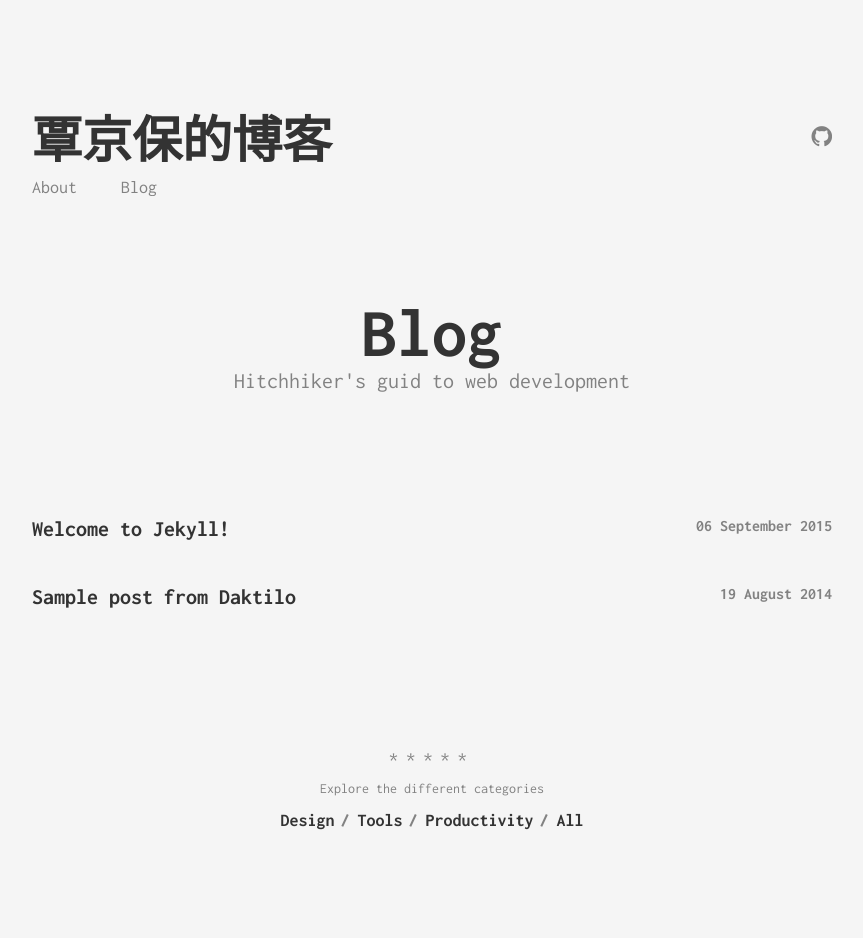
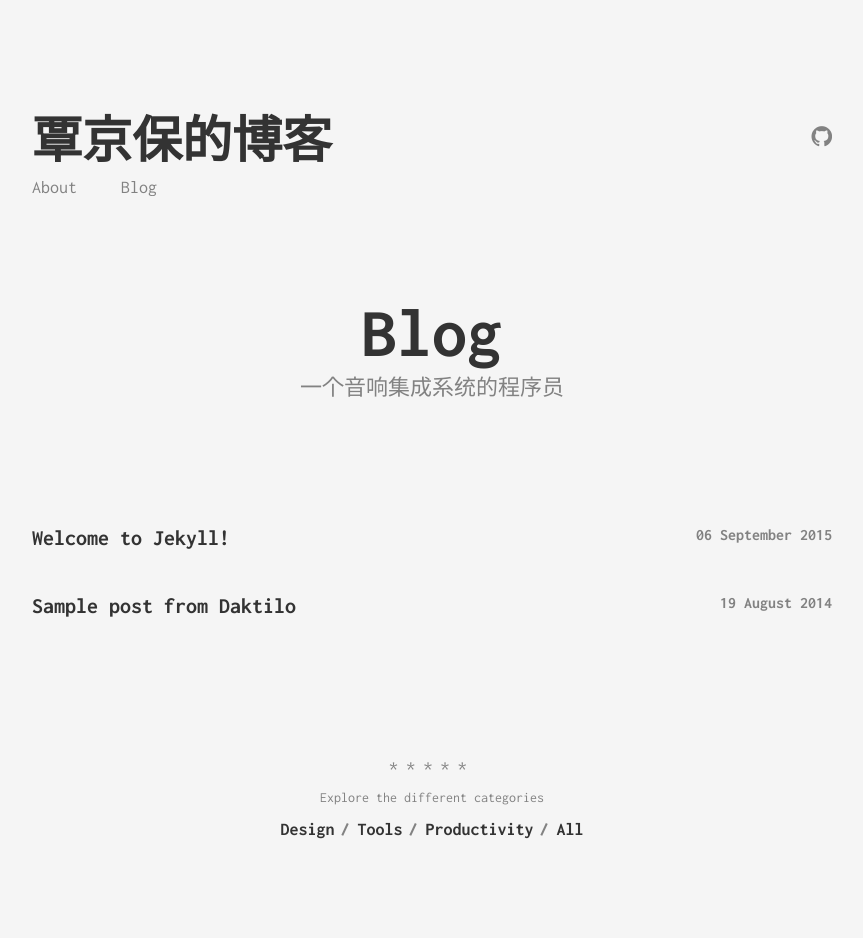
Before and after one commit to we2425806/we2425806.github.io, a Jekyll site: the page built from index.html, in a window 1280 px wide. Shown: the whole page, without its empty margins (208-1071 px from the left). Built offline with Jekyll 4.4.1, drawn with Linux system fonts in a browser that asks for light colours.

Commit message:
修改首页

```diff
--- a/index.html
+++ b/index.html
@@ -1,7 +1,7 @@
 ---
 layout: page
 title: Blog
-subtitle: Hitchhiker's guid to web development
+subtitle: 一个音响集成系统的程序员
 sitemap:
   priority: 0.9
 ---
@@ -9,7 +9,7 @@ sitemap:
 <ul class="list-posts">
     {% for post in site.posts %}
         <li class="post-teaser">
-            <a href="{{ post.url | prepend: site.baseurl }}">
+            <a href="{{ post.url | prepend: site.baseurl }}" class="post-teaser__title">
                 <span class="post-teaser__title">{{ post.title }}</span>
                 <span class="post-teaser__date">{{ post.date | date: "%d %B %Y" }}</span>
             </a>
```
